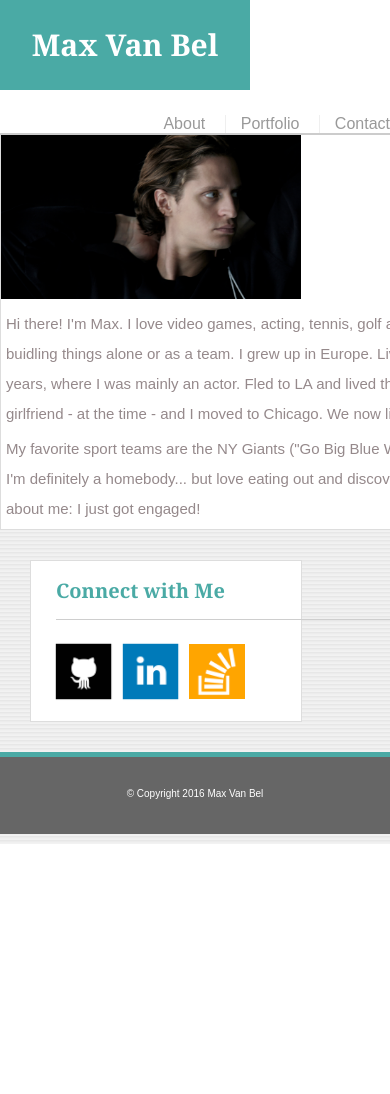
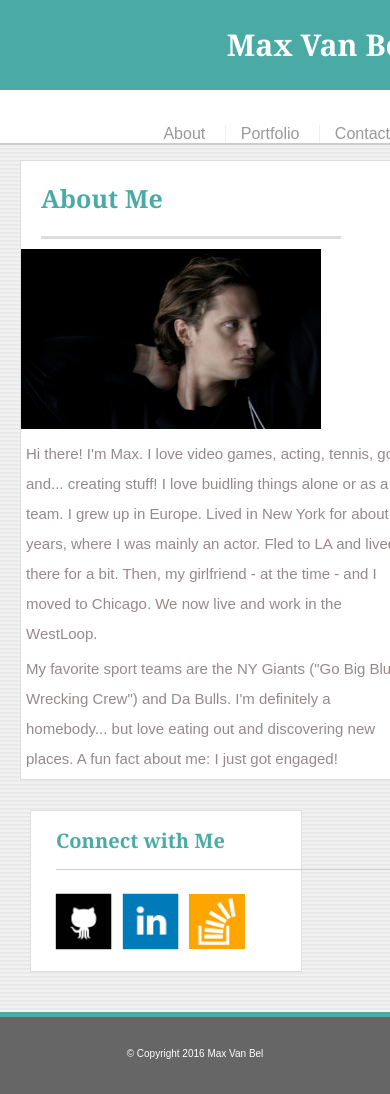
Before and after one commit to mdvb1001/Responsive-Portfolio, a PHP site: page / in a window 390 px wide; the page is wider, and only the part inside the window is pictured. Before the commit the page ends 844 px from the top of that part, so only its background shows below. Run offline with PHP 8.4, Linux system fonts and the light colour scheme.

Commit message:
more of the same

```diff
--- a/assets/css/style.css
+++ b/assets/css/style.css
@@ -51,7 +51,7 @@
 }
 nav {
     float: right;
-    margin-top: 25px;
+    margin-top: 35px;
 }
 nav a {
     color: #999;
@@ -67,13 +67,12 @@
 }
 
 
-
 .buzz {
     width: 960px;
     background: #ffffff;
     margin: 0 auto;
     background: none;
-    margin-top: 30px;
+    padding-top: 120px;
 }
 
 
@@ -259,11 +258,11 @@
     body {
         width: 100%;
     }
-    header {
+    .masthead {
         width: 100%;
     }
 
-    .header {
+    .container {
         width: 730px;
 
     }
@@ -274,17 +273,13 @@
         display: table;
     }
 
-    .name {
-        padding: 16.5px 20px;
-    }
-
     /*Why does margin 0 auto not work here...
     Why is all that stuff crossed out*/
     .buzz {
         width: 730px;
         margin: 0 auto;
         display: block;
-        margin-top: 30px;
+        padding-top: 120px;
     }
 
     .container-2 {
@@ -341,32 +336,26 @@
         width: 100%;
     }
 
-    header {
+    .masthead {
         width: 100%;
     }
 
-    .header {
-        width: 730px;
-    }
-    .name {
-        padding: 16.5px 20px;
-    }
-
-    .nav {
-        float: right;
-
+    .container {
+        width: 100%;
+        max-width: 725px;
     }
 
     .buzz {
-        width: 730px;
+        max-width: 725px;
+        width: 100%;
         margin: 0 auto;
         display: block;
-        margin-top: 30px;
+        padding-top: 120px;
     }
 
     .content {
         width: 100%;
-        max-width: 730px;
+        max-width: 725px;
     }
 
     .container-2 {
@@ -376,7 +365,11 @@
     }
 
     .center {
-        padding: 20px 25px;
+        max-width: 725px;
+        padding: 0px;
+        width: 100%;
+        margin: 0px;
+
     }
 
     .first-pic {
@@ -388,7 +381,9 @@
 
     .para {
         clear: none;
+        width: 100%;
         padding: 5px 5px 0px 0px;
+        max-width: 725px;
     }
 
     .pic-a {
@@ -404,7 +399,8 @@
     }
 
     .side {
-        width: 730px;
+
+        width: 725px;
         float: left;
         height: 160px;
         margin: 0px 0px 30px 0px;
@@ -450,23 +446,24 @@
     body {
         width: 100%;
     }
-    header {
+    .masthead {
         width: 100%;
     }
 
-    .header {
-        width: 640px;
-        margin-left: 0px;
+    .container {
+        width: 100%;
+        overflow: hidden;
     }
 
-    .name {
+    #logo{
+        width: 100%;
         width: 640px;
         text-align: center;
     }
     .buzz {
         max-width: 600px;
-        float: left;
         display: inline;
+        padding-top: 120px;
     }
     .container-2 {
         width: 100%;
@@ -483,13 +480,14 @@
 
 
     .content {
-        margin-left: 0px;
+        margin-top: 160px;
+        margin-left: 20px;
         max-width: 600px;
         width: 100%;
     }
 
     .center {
-        padding: 0px;
+
     }
     .para {
         clear: both;
@@ -498,26 +496,9 @@
     }
 
     .nav {
-        float: left;
-        width: 220px;
-        margin: 0px 0px 0px 0px;
-        padding: 0px;
+
     }
 
-    .nav-element {
-    display: inline;
-
-}
-
-    .nav-link {
-        padding: none;
-        display: inline;
-        text-decoration: none;
-        padding: 4px;
-        color: #95898b;
-        background: #ffffff;
-        font-family: 'Georgia', Times, Times New Roman, serif;
-    }
 
     .side {
         width: 270px;
--- a/index.html
+++ b/index.html
@@ -26,7 +26,7 @@
       <div class="content">
         <h2 class="container-2">About Me</h2>
           <div class="center">
-            <img class="first-pic" src="assets/images/max-vanbel-stigle-brock-3732.jpg" alt="two thumbs up" width="150px" height>
+            <img class="first-pic" src="assets/images/max-vanbel-stigle-brock-3732.jpg" alt="two thumbs up">
             <p class="para">Hi there! I'm Max. I love video games, acting, tennis, golf and... creating stuff! I love buidling things alone or as a team. I grew up in Europe. Lived in New York for about 10 years, where I was mainly an actor. Fled to LA and lived there for a bit. Then, my girlfriend - at the time - and I moved to Chicago. We now live and work in the WestLoop.</p><p class="para">My favorite sport teams are the NY Giants ("Go Big Blue Wrecking Crew") and Da Bulls. I'm definitely a homebody... but love eating out and discovering new places. A fun fact about me: I just got engaged!</p>
           </div>
       </div>
```
